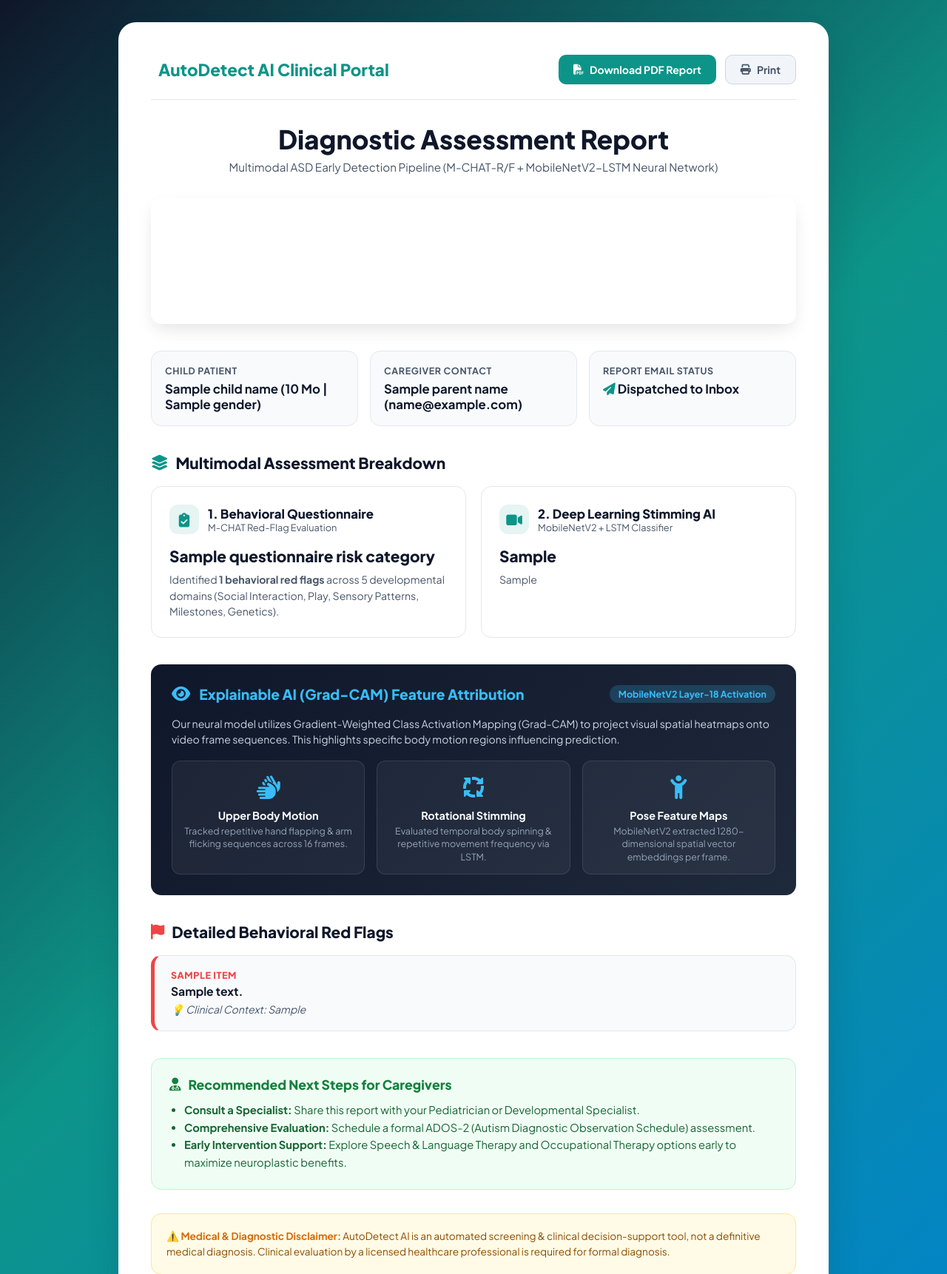
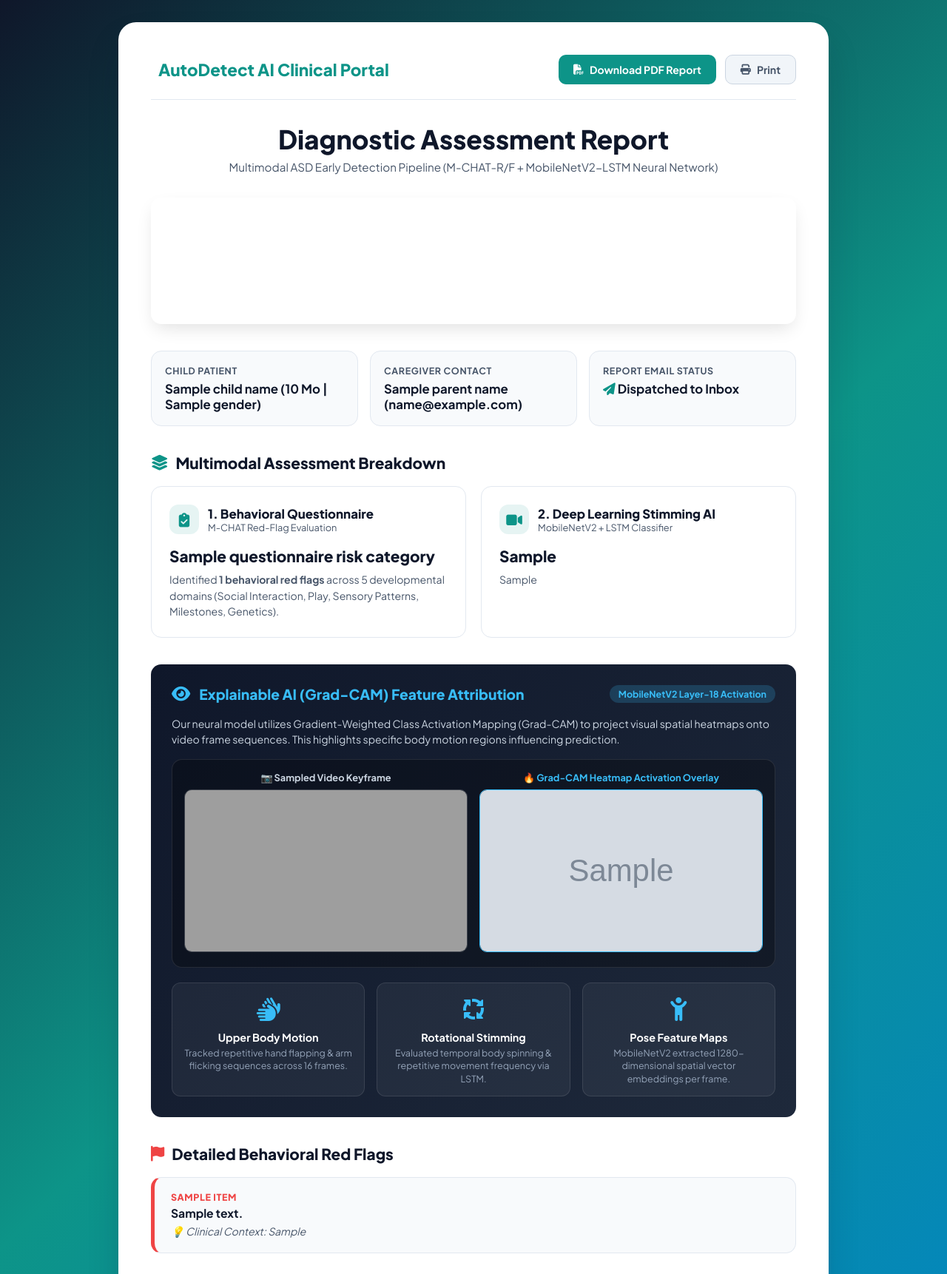
Before and after one commit to Anchalgupta1321/Autism_Detection, a Flask app: template autism_web/templates/final_results.html in a window 1280 px wide. Shown: the top 1722 px of the page at 74% size. Run offline with Flask 3, Linux system fonts and the light colour scheme; the template is opened without the code that fills it: most values are stand-ins (such as "Sample title", 1, 10 or a date in 2020); grey boxes marked "Sample" are stand-in pictures; some libraries are stand-ins or nearby versions; grey boxes are pictures that could not be loaded.

Commit message:
Implement Grad-CAM heatmap visualization and image overlay serving in final_results.html

```diff
--- a/autism_web/app.py
+++ b/autism_web/app.py
@@ -260,9 +260,48 @@ transform = transforms.Compose([
     transforms.ToTensor()
 ])
 
+from flask import send_from_directory
+
+def generate_gradcam_overlay(raw_rgb_frames, filename_prefix):
+    """
+    Generates a Grad-CAM / Saliency heatmap overlay from sampled video frames.
+    """
+    if not raw_rgb_frames:
+        return None, None
+
+    motion_scores = []
+    for i in range(len(raw_rgb_frames) - 1):
+        diff = cv2.absdiff(raw_rgb_frames[i], raw_rgb_frames[i+1])
+        motion_scores.append(np.sum(diff))
+
+    key_idx = int(np.argmax(motion_scores)) if motion_scores else 0
+    key_frame = raw_rgb_frames[key_idx].copy()
+    next_frame = raw_rgb_frames[key_idx + 1] if key_idx + 1 < len(raw_rgb_frames) else key_frame
+
+    diff = cv2.absdiff(key_frame, next_frame)
+    gray_diff = cv2.cvtColor(diff, cv2.COLOR_RGB2GRAY)
+    blurred = cv2.GaussianBlur(gray_diff, (21, 21), 0)
+    norm_heatmap = cv2.normalize(blurred, None, alpha=0, beta=255, norm_type=cv2.NORM_MINMAX, dtype=cv2.CV_8U)
+    heatmap_colored = cv2.applyColorMap(norm_heatmap, cv2.COLORMAP_JET)
+    heatmap_colored = cv2.cvtColor(heatmap_colored, cv2.COLOR_BGR2RGB)
+
+    overlay = cv2.addWeighted(key_frame, 0.6, heatmap_colored, 0.4, 0)
+
+    orig_filename = f"orig_{filename_prefix}.jpg"
+    cam_filename = f"gradcam_{filename_prefix}.jpg"
+
+    orig_path = os.path.join(UPLOAD_FOLDER, orig_filename)
+    cam_path = os.path.join(UPLOAD_FOLDER, cam_filename)
+
+    cv2.imwrite(orig_path, cv2.cvtColor(key_frame, cv2.COLOR_RGB2BGR))
+    cv2.imwrite(cam_path, cv2.cvtColor(overlay, cv2.COLOR_RGB2BGR))
+
+    return orig_filename, cam_filename
+
 def analyze_video(video_path):
     cap = cv2.VideoCapture(video_path)
     frames = []
+    raw_rgb_frames = []
 
     if not cap.isOpened():
         raise RuntimeError(f"Failed to open video: {video_path}")
@@ -273,7 +312,6 @@ def analyze_video(video_path):
         cap.release()
         raise RuntimeError(f"Video {video_path} has no frames.")
 
-    # Uniformly sample 16 frames
     frame_idxs = np.linspace(0, total_frames - 1, 16).astype(int)
     current_idx = 0
     sampled_idx = 0
@@ -283,8 +321,9 @@ def analyze_video(video_path):
         if not ret:
             break
         if current_idx == frame_idxs[sampled_idx]:
-            frame = cv2.cvtColor(frame, cv2.COLOR_BGR2RGB)
-            tensor_frame = transform(frame)  # Shape: [C, H, W]
+            rgb_frame = cv2.cvtColor(frame, cv2.COLOR_BGR2RGB)
+            raw_rgb_frames.append(cv2.resize(rgb_frame, (224, 224)))
+            tensor_frame = transform(rgb_frame)
             frames.append(tensor_frame)
             sampled_idx += 1
             if sampled_idx >= len(frame_idxs):
@@ -296,30 +335,38 @@ def analyze_video(video_path):
     if len(frames) == 0:
         raise RuntimeError("No valid frames were extracted from the video.")
 
-    # If fewer than 16 frames, duplicate the last one
     while len(frames) < 16:
         frames.append(frames[-1])
+        if raw_rgb_frames:
+            raw_rgb_frames.append(raw_rgb_frames[-1])
 
-    frames_tensor = torch.stack(frames)        # [T, C, H, W]
-    input_tensor = frames_tensor.unsqueeze(0)  # [1, T, C, H, W]
+    frames_tensor = torch.stack(frames)
+    input_tensor = frames_tensor.unsqueeze(0)
 
     with torch.no_grad():
-        prediction = model(input_tensor)       # Output: [1]
+        prediction = model(input_tensor)
         probability = prediction.item()
 
     label = "ASD" if probability >= 0.4 else "Non-ASD"
-    print(f"Predicted probability: {probability}")
+    prefix = os.path.splitext(os.path.basename(video_path))[0]
+    orig_img, gradcam_img = generate_gradcam_overlay(raw_rgb_frames, prefix)
 
-    del frames, frames_tensor, input_tensor
+    del frames, frames_tensor, input_tensor, raw_rgb_frames
     gc.collect()
 
     return {
         "probability": round(probability * 10, 2),
         "label": label,
         "interpretation": "Possible signs of stimming behavior" if label == "ASD" else "No major stimming behavior detected",
-	"outcome": label,
-	"reason": "Video shows signs of stimming behavior." if label == "ASD" else "No stimming behaviors detected."
+        "outcome": label,
+        "reason": "Video shows signs of stimming behavior." if label == "ASD" else "No stimming behaviors detected.",
+        "orig_img": orig_img,
+        "gradcam_img": gradcam_img
     }
+
+@app.route('/uploads/<path:filename>')
+def serve_upload(filename):
+    return send_from_directory(app.config['UPLOAD_FOLDER'], filename)
 
 
 def send_report_email(to_email, subject, report_html):
@@ -544,7 +591,9 @@ def upload_video():
         session['final_prediction'] = final_prediction
         session['video_analysis_outcome'] = video_analysis_result['outcome']
         session['video_analysis_reason'] = video_analysis_result['reason']
-        session['combined_score'] = combined_score # Store for debugging/display if needed
+        session['combined_score'] = combined_score
+        session['gradcam_orig'] = video_analysis_result.get('orig_img')
+        session['gradcam_img'] = video_analysis_result.get('gradcam_img')
 
         # Store a success message for the confirmation page
         session['upload_message'] = f"Video '{filename}' uploaded successfully!"
@@ -641,7 +690,9 @@ def show_combined_results():
                            parent_name=user_info.get('parent_name'),
                            parent_email=user_info.get('parent_email'),
                            explanation_summary=explanation_summary,
-			   combined_score=session.get('combined_score', 0))
+                           combined_score=session.get('combined_score', 0),
+                           gradcam_orig=session.get('gradcam_orig'),
+                           gradcam_img=session.get('gradcam_img'))
 
 @app.route('/submit-assessment', methods=['GET'])
 def submit_assessment():
--- a/autism_web/templates/final_results.html
+++ b/autism_web/templates/final_results.html
@@ -508,9 +508,22 @@
                 </div>
                 <div class="xai-badge">MobileNetV2 Layer-18 Activation</div>
             </div>
-            <p style="font-size: 0.88rem; color: #cbd5e1; line-height: 1.5;">
+            <p style="font-size: 0.88rem; color: #cbd5e1; line-height: 1.5; margin-bottom: 16px;">
                 Our neural model utilizes Gradient-Weighted Class Activation Mapping (Grad-CAM) to project visual spatial heatmaps onto video frame sequences. This highlights specific body motion regions influencing prediction.
             </p>
+
+            {% if gradcam_img %}
+            <div style="display: grid; grid-template-columns: 1fr 1fr; gap: 16px; margin-bottom: 20px; background: rgba(0,0,0,0.3); padding: 16px; border-radius: 14px; border: 1px solid rgba(255,255,255,0.1);">
+                <div style="text-align: center;">
+                    <div style="font-size: 0.8rem; font-weight: 700; color: #cbd5e1; margin-bottom: 8px;">📷 Sampled Video Keyframe</div>
+                    <img src="/uploads/{{ gradcam_orig }}" alt="Original Video Frame" style="width: 100%; max-height: 220px; object-fit: cover; border-radius: 10px; border: 1px solid rgba(255,255,255,0.2);">
+                </div>
+                <div style="text-align: center;">
+                    <div style="font-size: 0.8rem; font-weight: 700; color: #38bdf8; margin-bottom: 8px;">🔥 Grad-CAM Heatmap Activation Overlay</div>
+                    <img src="/uploads/{{ gradcam_img }}" alt="Grad-CAM Heatmap" style="width: 100%; max-height: 220px; object-fit: cover; border-radius: 10px; border: 1px solid #38bdf8;">
+                </div>
+            </div>
+            {% endif %}
 
             <div class="xai-grid">
                 <div class="xai-card">
```
